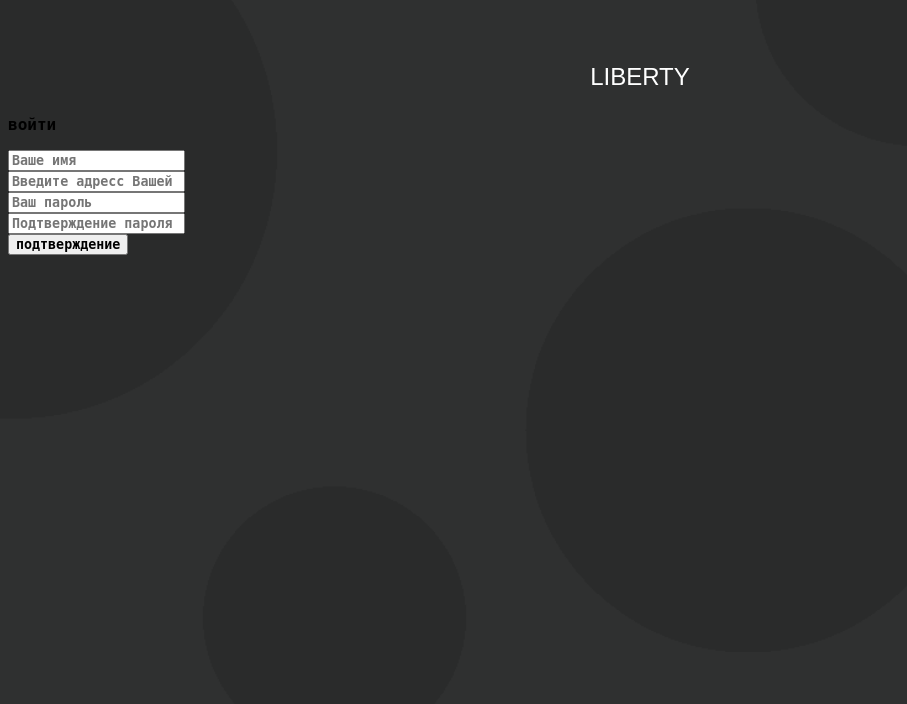
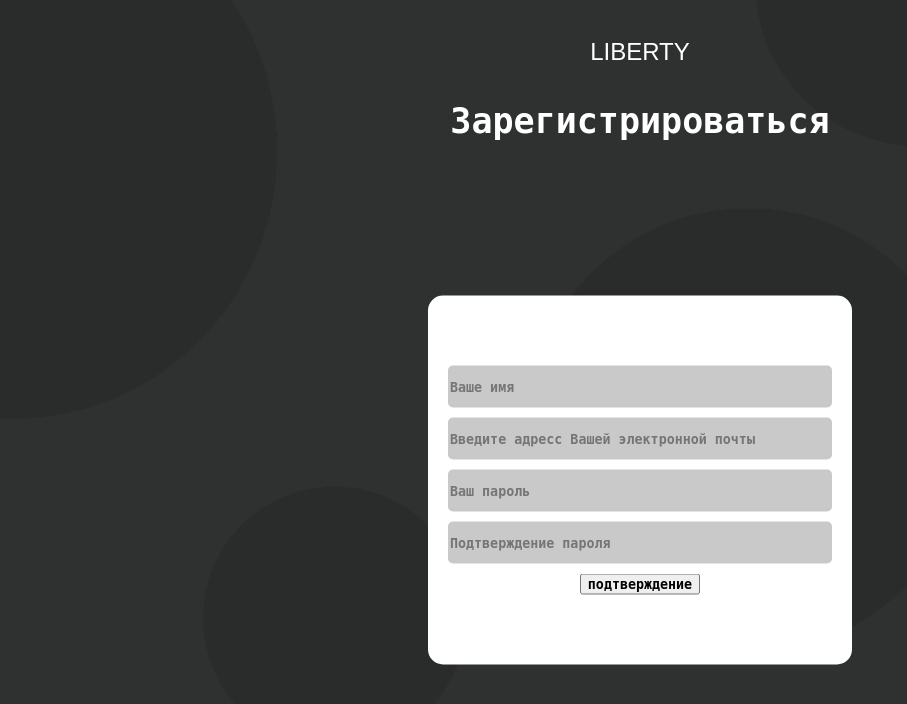
Before and after one commit to katkasoft/libertyMessenger, a Django app: page /register in a window 1280 px wide. Shown: the top 704 px of the page, without its empty margins (0-907 px from the left). Run offline with Django 5.2, Linux system fonts and the light colour scheme; some web fonts are replaced.

Commit message:
liberal update 5

```diff
--- a/libertyMessenger/main/static/style.css
+++ b/libertyMessenger/main/static/style.css
@@ -52,22 +52,40 @@ body {
     font-size: 70px;
     font-style: normal;
     animation: LoginAnim 1s forwards;
+    animation-delay: 0.5s;
+}
+
+#TitleRegOrLog {
+    color:rgba(255,255,255, 0);
+    font-size: 35px;
+    text-align: center;
+    animation: fadein 2s forwards;
+}
+
+@keyframes fadein {
+    80% {
+        color: rgba(255,255,255, 0)
+    }
+
+    to {
+        color: rgba(255,255,255, 1)
+    }
 }
 
 @keyframes LoginAnim {
     from {
         size: 100%;
-        font-size: large;
         margin-top: 5%;
     }
 
-    50% {
-        margin-top: 3%;
+    60% {
+        margin-top: 1%;
     }
 
     to {
         size:50%;
         font-size: 24px;
+        margin-top:3%
     }
 }
 
@@ -133,3 +151,27 @@ body {
     bottom: 0px;
     margin: 0px;
 }
+
+#regForm {
+    background-color: white;
+    border-radius: 15px;
+    position: absolute;
+    transform: translate(-50%,-50%);
+    top: 60%;
+    left: 50%;
+    text-align: center;
+    padding-top: 70px;
+    padding-bottom: 70px;
+
+    padding-left: 20px;
+    padding-right: 20px;
+}
+
+#regForm *:not(:last-child) {
+    margin-bottom: 10px;
+    border-radius: 5px;
+    background-color: rgb(201, 201, 201);
+    border-width: 0px;
+    width: 380px;
+    height: 40px;
+}
--- a/libertyMessenger/main/templates/register.html
+++ b/libertyMessenger/main/templates/register.html
@@ -8,13 +8,13 @@
     <link href="https://fonts.googleapis.com/css2?family=Dela+Gothic+One&display=swap" rel="stylesheet">
     <link rel="stylesheet" href="/static/style.css">
     <meta name="viewport" content="width=device-width, initial-scale=1.0">
-    <title>Liberty - Войти</title>
+    <title>Liberty - Зарегистрироваться</title>
 </head>
 <body>
     <p id="TitleAnimatedFlow">LIBERTY</p>
-    <p id="TitleRegOrLog">войти</p>
+    <p id="TitleRegOrLog">Зарегистрироваться</p>
 
-    <form>
+    <form id="regForm">
         <input type="text" placeholder="Ваше имя" name="username"> <br>
         <input type="email" placeholder="Введите адресс Вашей электронной почты" name="email"> <br>
         <input type="password" placeholder="Ваш пароль" name="pass"> <br>
```
